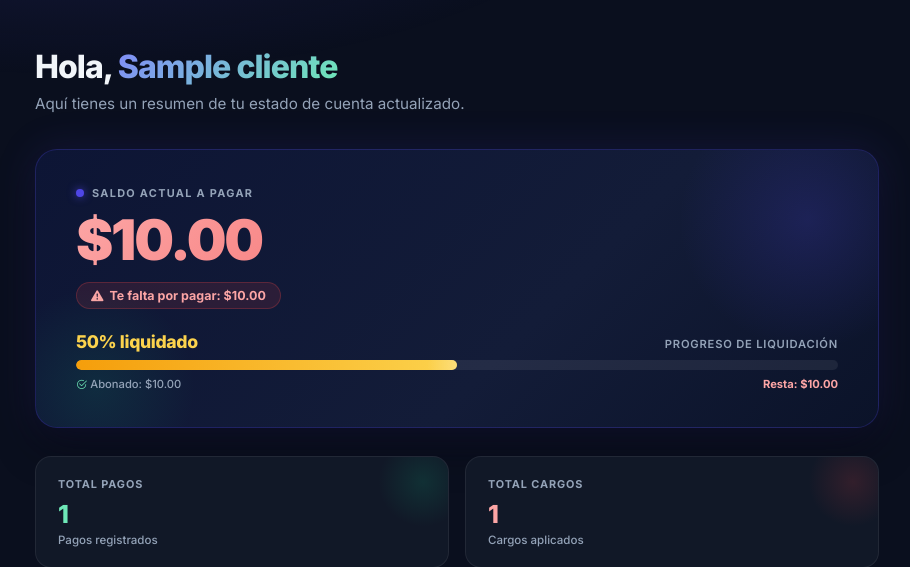
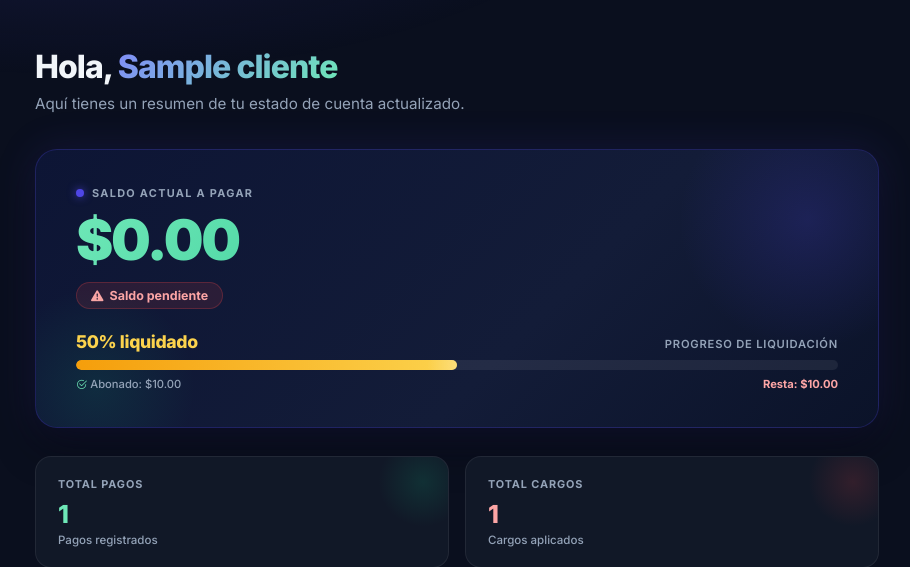
Before and after one commit to alambrev2/cotizador_fastapi, a FastAPI app: template app/templates/client_dashboard.html in a window 1280 px wide. Shown: the part 64-631 px from the top of the page, without its empty margins (183-1093 px from the left). Run offline with FastAPI, Linux system fonts and the light colour scheme; the template is opened without the code that fills it: most values are stand-ins (such as "Sample title", 1, 10 or a date in 2020); some libraries are stand-ins or nearby versions.

Commit message:
feat: saldo actual muestra proxima cuota y resta muestra saldo total pendiente

```diff
--- a/app/templates/client_dashboard.html
+++ b/app/templates/client_dashboard.html
@@ -539,6 +539,7 @@
             {% set total_cargos = namespace(value=0) %}
             {% set total_pagos  = namespace(value=0) %}
             {% set total_cotizaciones = namespace(value=0) %}
+            {% set proxima_cuota = namespace(value=0) %}
             {% if cliente %}
                 {% for cargo in cliente.cargos %}
                     {% set total_cargos.value = total_cargos.value + cargo.monto %}
@@ -551,22 +552,46 @@
                         {% set total_cotizaciones.value = total_cotizaciones.value + cot.total %}
                     {% endif %}
                 {% endfor %}
+                {# Calcular próxima cuota del primer financiamiento activo pendiente #}
+                {% for cot in cliente.cotizaciones | sort(attribute='fecha_creacion', reverse=True) %}
+                    {% if cot.tipo_pago in ['Semanal', '2 Pagos'] and cot.estado != 'Borrador' and cot.estado != 'Rechazada' and cot.estado != 'Cancelada' %}
+                        {% set pagos_cot = namespace(value=0) %}
+                        {% for p in cliente.pagos %}
+                            {% if p.quote_id == cot.id %}
+                                {% set pagos_cot.value = pagos_cot.value + p.monto %}
+                            {% endif %}
+                        {% endfor %}
+                        {% set saldo_cot = cot.total - pagos_cot.value %}
+                        {% if saldo_cot > 0.1 %}
+                            {% if cot.tipo_pago == 'Semanal' %}
+                                {% set cuota = cot.monto_semanal if cot.monto_semanal else 800 %}
+                            {% else %}
+                                {% set cuota = cot.total / 2 %}
+                            {% endif %}
+                            {% if saldo_cot < cuota %}
+                                {% set proxima_cuota.value = saldo_cot %}
+                            {% else %}
+                                {% set proxima_cuota.value = cuota %}
+                            {% endif %}
+                        {% endif %}
+                    {% endif %}
+                {% endfor %}
             {% endif %}
             {% set deuda_total = (cliente.saldo_inicial if cliente else 0) + total_cargos.value + total_cotizaciones.value %}
-            {% set saldo_actual = deuda_total - total_pagos.value %}
-            {% set saldo_display = saldo_actual if saldo_actual > 0 else 0 %}
+            {% set saldo_restante = deuda_total - total_pagos.value %}
+            {% if saldo_restante < 0 %}{% set saldo_restante = 0 %}{% endif %}
 
-            <div class="balance-amount {% if saldo_display <= 0 %}positive{% else %}negative{% endif %}">
-                ${{ "%.2f"|format(saldo_display) }}
+            <div class="balance-amount {% if proxima_cuota.value <= 0 %}positive{% else %}negative{% endif %}">
+                ${{ "%.2f"|format(proxima_cuota.value if proxima_cuota.value > 0 else 0) }}
             </div>
 
-            {% if saldo_actual <= 0 %}
+            {% if proxima_cuota.value <= 0 and saldo_restante <= 0 %}
             <div class="balance-pill">
-                <i class="bi bi-check-circle-fill"></i> {% if saldo_actual < 0 %}Cuenta liquidada — Tu saldo a favor es ${{ "%.2f"|format(saldo_actual | abs) }}{% else %}Cuenta liquidada{% endif %}
+                <i class="bi bi-check-circle-fill"></i> {% if saldo_restante <= 0 %}Cuenta liquidada{% else %}Sin cuota pendiente{% endif %}
             </div>
             {% else %}
             <div class="balance-pill debt">
-                <i class="bi bi-exclamation-triangle-fill"></i> Te falta por pagar: ${{ "%.2f"|format(saldo_actual) }}
+                <i class="bi bi-exclamation-triangle-fill"></i> {% if proxima_cuota.value > 0 %}Próxima cuota a pagar{% else %}Saldo pendiente{% endif %}
             </div>
             {% endif %}
 
@@ -600,7 +625,7 @@
                 </div>
                 <div class="progress-amounts">
                     <span><i class="bi bi-check2-circle" style="color:#6ee7b7; margin-right:3px;"></i>Abonado: ${{ "%.2f"|format(total_pagos.value) }}</span>
-                    <span style="font-weight:700; color:{% if saldo_actual > 0 %}#fca5a5{% else %}#6ee7b7{% endif %};">Resta: ${{ "%.2f"|format(saldo_actual if saldo_actual > 0 else 0) }}</span>
+                    <span style="font-weight:700; color:{% if saldo_restante > 0 %}#fca5a5{% else %}#6ee7b7{% endif %};">Resta: ${{ "%.2f"|format(saldo_restante) }}</span>
                 </div>
             </div>
         </div>
```
